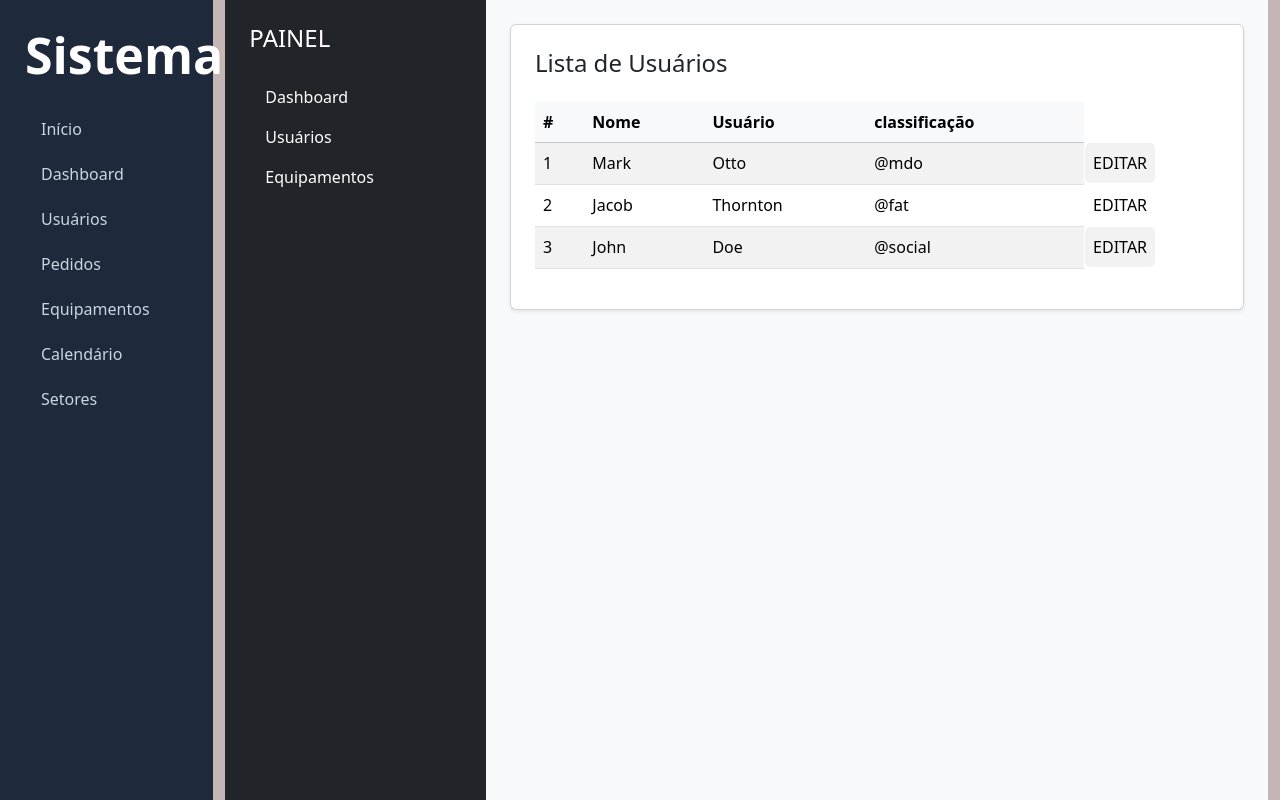
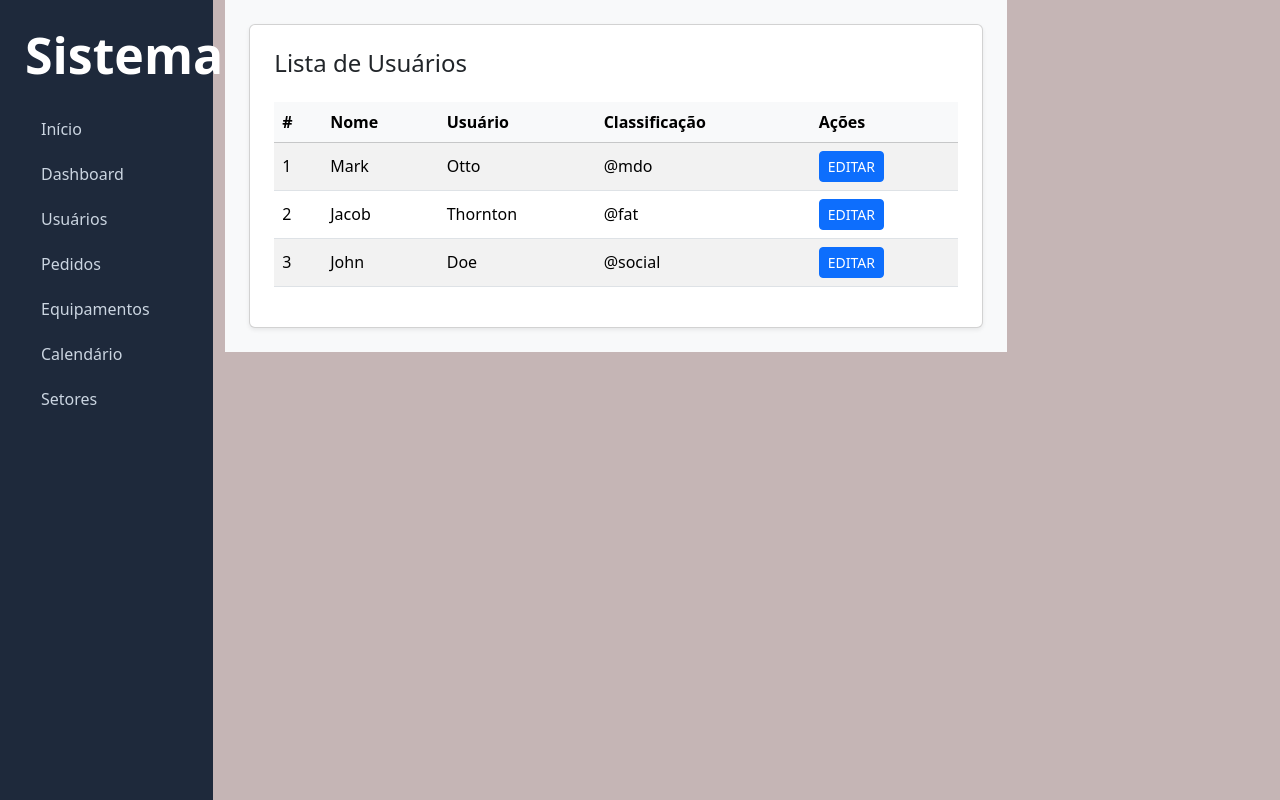
Before and after one commit to AlexAlves-10/pi-chamados, a Next.js app: page /gerenciador_usuarios in a window 1280 px wide. Built offline with nearby package versions, Linux system fonts and the light colour scheme.

Commit message:
atualizacao tela usuario

```diff
--- a/app/gerenciador_usuarios/page.js
+++ b/app/gerenciador_usuarios/page.js
@@ -1,30 +1,9 @@
-import "./Gerenciador_usuarios.css"
+import "./Gerenciador_usuarios.css";
 
 export default function GerenciadorUsuarios() {
-
     return (
-          <div className="container-fluid">
-            <div className="row min-vh-100">
-
-                {/* MENU LATERAL */}
-                <div className="col-3 bg-dark text-white p-4">
-                    <h4 className="mb-4">PAINEL</h4>
-
-                    <div className="list-group list-group-flush">
-                        <a className="list-group-item list-group-item-action bg-dark text-white border-0">
-                            Dashboard
-                        </a>
-                        <a className="list-group-item list-group-item-action bg-dark text-white border-0">
-                            Usuários
-                        </a>
-                        <a className="list-group-item list-group-item-action bg-dark text-white border-0">
-                            Equipamentos
-                        </a>
-                    </div>
-                </div>
-
+        <div className="col-9 p-4 bg-light">
             {/* CONTEÚDO PRINCIPAL */}
-                <div className="col-9 p-4 bg-light">
             <div className="card shadow-sm p-4">
                 <h4 className="mb-4">Lista de Usuários</h4>
 
@@ -34,37 +13,43 @@ export default function GerenciadorUsuarios() {
                             <th>#</th>
                             <th>Nome</th>
                             <th>Usuário</th>
-                                    <th>classificação</th>
+                            <th>Classificação</th>
+                            <th>Ações</th>
                         </tr>
                     </thead>
+
                     <tbody>
                         <tr>
                             <td>1</td>
                             <td>Mark</td>
                             <td>Otto</td>
                             <td>@mdo</td>
-                                    <button class="btn " type="submit">EDITAR</button>
+                            <td>
+                                <button className="btn btn-primary btn-sm">EDITAR</button>
+                            </td>
                         </tr>
+
                         <tr>
                             <td>2</td>
                             <td>Jacob</td>
                             <td>Thornton</td>
                             <td>@fat</td>
-                                    <button class="btn " type="submit">EDITAR</button>
+                            <td>
+                                <button className="btn btn-primary btn-sm">EDITAR</button>
+                            </td>
                         </tr>
+
                         <tr>
                             <td>3</td>
                             <td>John</td>
                             <td>Doe</td>
                             <td>@social</td>
-                                    <button class="btn " type="submit">EDITAR</button>
+                            <td>
+                                <button className="btn btn-primary btn-sm">EDITAR</button>
+                            </td>
                         </tr>
                     </tbody>
                 </table>
-
-                    </div>
-                </div>
-
             </div>
         </div>
     );
```
Lines whose indentation alone changed are shown as unchanged.
